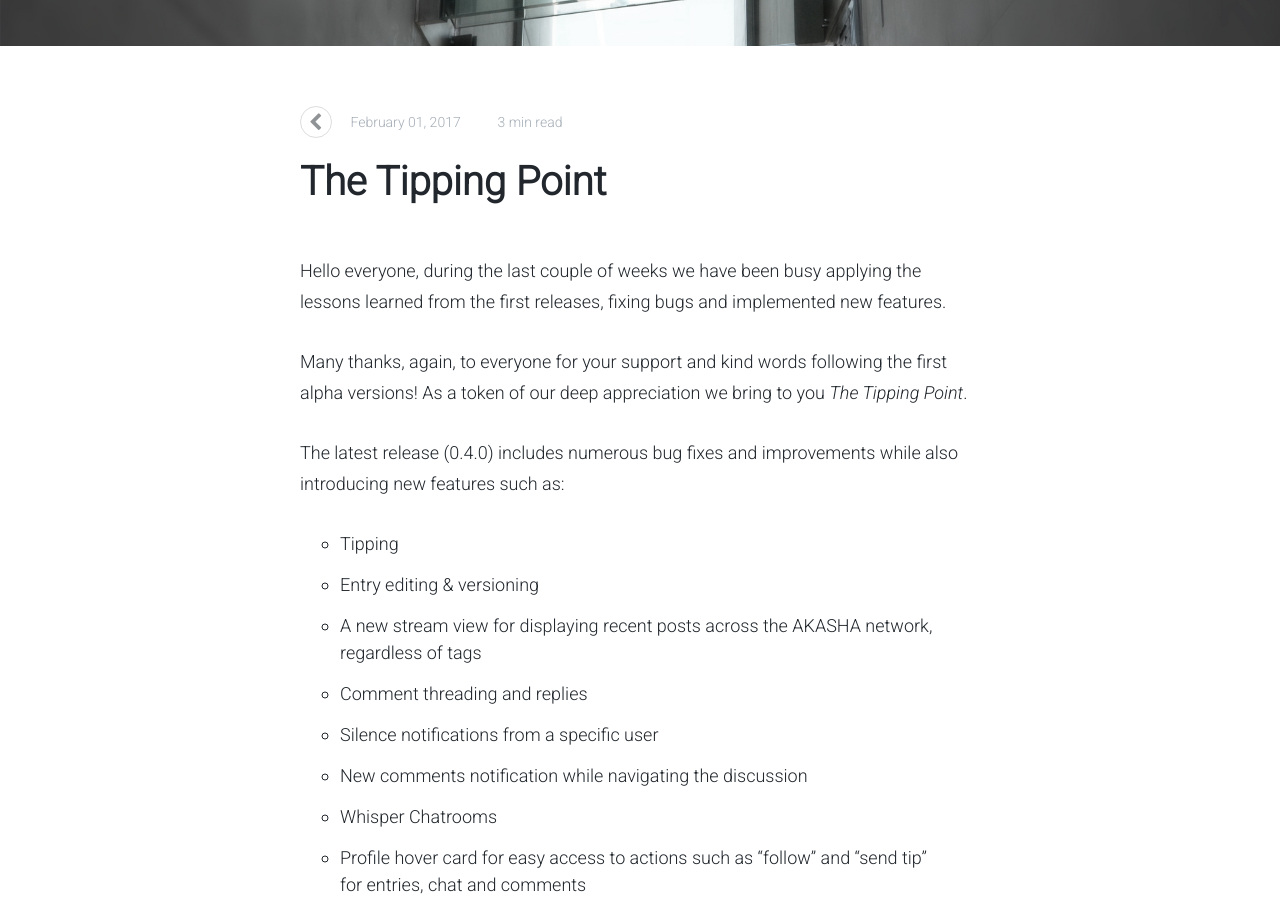
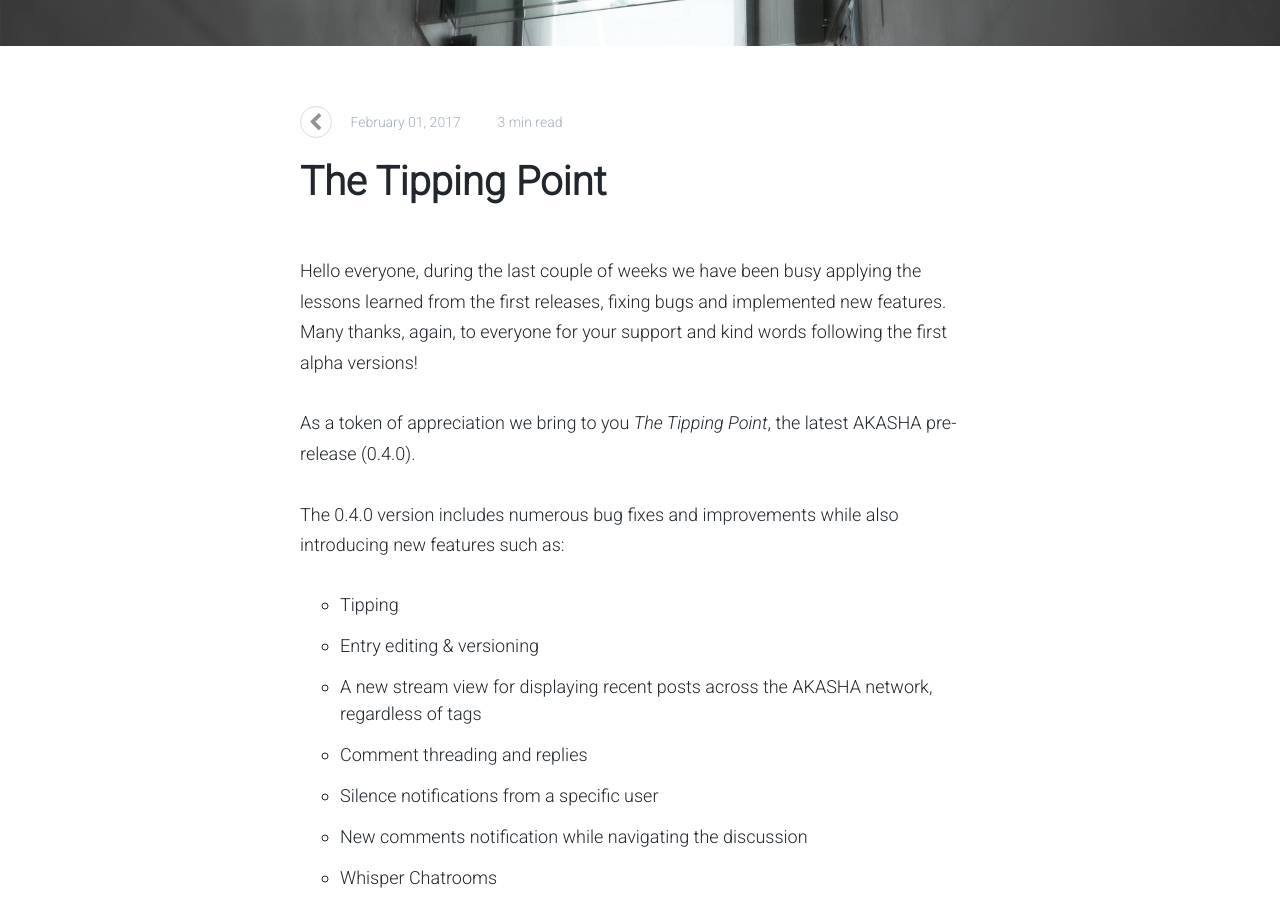
Before and after one commit to AKASHAorg/blog.akasha.world, a Jekyll site: the page built from _posts/2017-02-01-the-tipping-point.md, in a window 1280 px wide and 900 px high, scrolled down 494 px. Built offline with Jekyll 4.4.1, drawn with Linux system fonts in a browser that asks for light colours; comment, search, counter and statistics services are not loaded; some of the changed text lies outside the part shown.

Commit message:
Update 2017-02-01-the-tipping-point.md

```diff
--- a/_posts/2017-02-01-the-tipping-point.md
+++ b/_posts/2017-02-01-the-tipping-point.md
@@ -10,11 +10,11 @@ tags: AKASHA, Ethereum, IPFS, Alpha, Pre-Alpha, Release
 draft: true
 ---
 
-Hello everyone, during the last couple of weeks we have been busy applying the lessons learned from the first releases, fixing bugs and implemented new features.
+Hello everyone, during the last couple of weeks we have been busy applying the lessons learned from the first releases, fixing bugs and implemented new features. Many thanks, again, to everyone for your support and kind words following the first alpha versions!
 
-Many thanks, again, to everyone for your support and kind words following the first alpha versions! As a token of our deep appreciation we bring to you *The Tipping Point*.
+As a token of appreciation we bring to you *The Tipping Point*, the latest AKASHA pre-release (0.4.0).
 
-The latest release (0.4.0) includes numerous bug fixes and improvements while also introducing new features such as:
+The 0.4.0 version includes numerous bug fixes and improvements while also introducing new features such as:
 
 * Tipping
 * Entry editing & versioning
@@ -25,6 +25,10 @@ The latest release (0.4.0) includes numerous bug fixes and improvements while al
 * Whisper Chatrooms
 * Profile hover card for easy access to actions such as “follow” and “send tip” for entries, chat and comments
 * Gas abstraction for most interactions (WIP)
+
+For those who have tried AKASHA before you will notice how smooth things go compared to the first release(s). The user experience has been streamlined and, overall, it feels like a solid step forward towards what AKASHA will become.
+
+In the meantime, we hope you enjoy this release!
 
 
 #### Instructions For Windows Pioneers:
```
Also changed, not shown: other parts of _posts/2017-02-01-the-tipping-point.md (+3 -1 lines).
